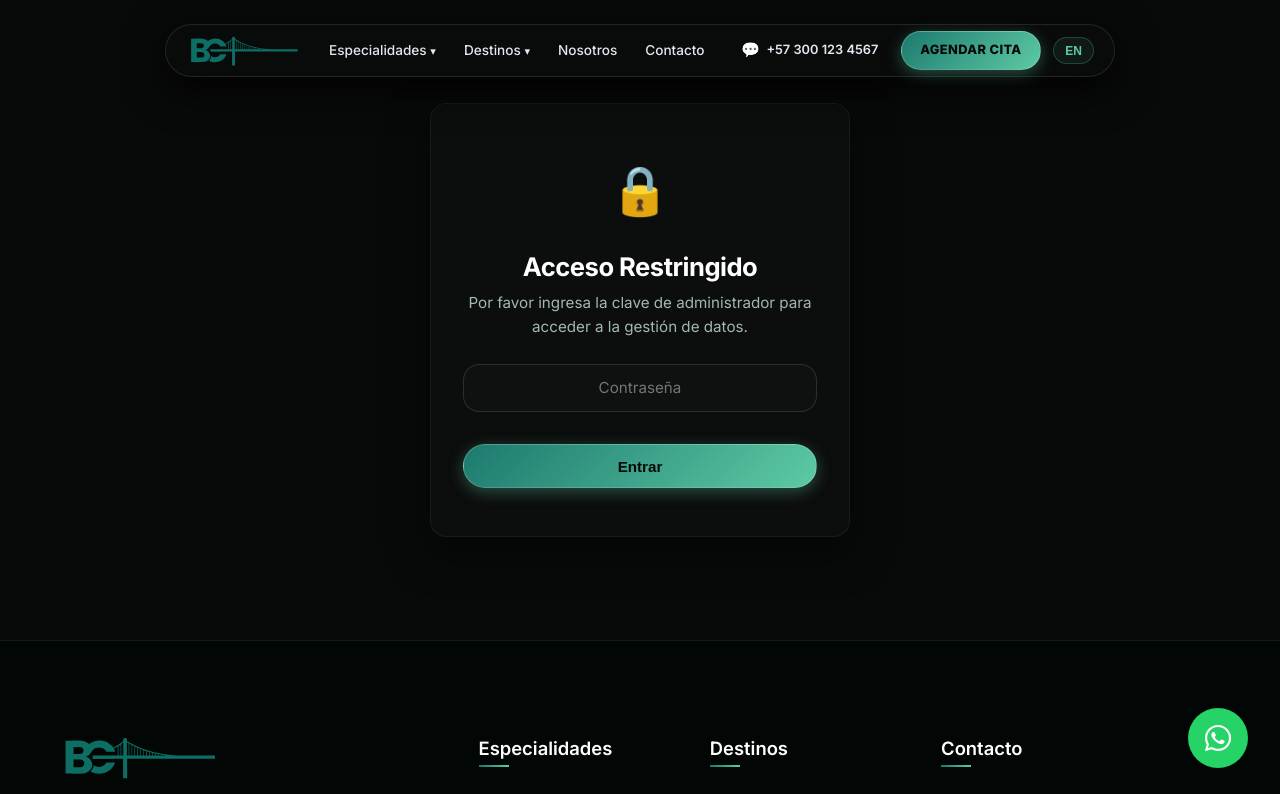
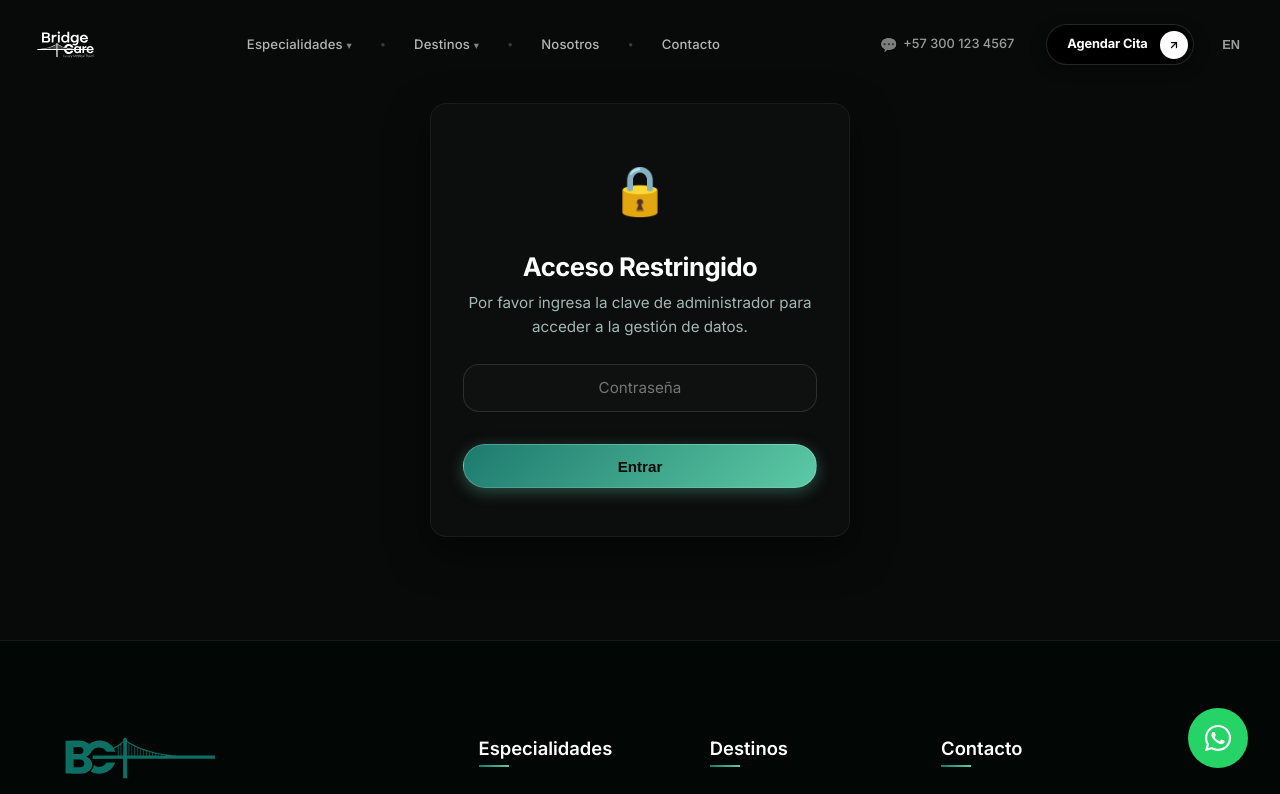
Before and after one commit to Alifer1221/BridgeCarePaginaWeb, a Next.js app: page /admin in a window 1280 px wide. Shown: the top 794 px of the page. Built offline with nearby package versions, Linux system fonts and the light colour scheme.

Commit message:
style(header): redesign header to transparent menu with scrolled glassmorphism background and pill button

```diff
--- a/src/app/globals.css
+++ b/src/app/globals.css
@@ -308,38 +308,44 @@ select.form-control option {
    ========================================== */
 .site-header-wrapper {
   position: fixed;
-  top: 1.5rem;
-  left: 50%;
-  transform: translate(-50%, 0);
-  width: calc(100% - 2.5rem);
-  max-width: 950px;
+  top: 0;
+  left: 0;
+  width: 100%;
   z-index: 1000;
-  transition: transform 0.4s cubic-bezier(0.16, 1, 0.3, 1), opacity 0.3s ease;
+  transition: transform 0.4s cubic-bezier(0.16, 1, 0.3, 1), background-color 0.3s ease, border-color 0.3s ease, box-shadow 0.3s ease;
+  background-color: transparent;
+  border-bottom: 1px solid transparent;
 }
 
 .site-header-wrapper.hidden {
-  transform: translate(-50%, -160%);
+  transform: translateY(-100%);
   opacity: 0;
   pointer-events: none;
 }
 
-.header-capsule {
-  background: rgba(10, 12, 11, 0.95);
+/* When scrolled, apply esmerilado background and shadow */
+.site-header-wrapper.scrolled {
+  background-color: rgba(10, 12, 11, 0.85);
   backdrop-filter: blur(20px);
   -webkit-backdrop-filter: blur(20px);
-  border: 1px solid rgba(255, 255, 255, 0.1);
-  border-radius: var(--radius-full);
+  border-bottom: 1px solid rgba(255, 255, 255, 0.05);
+  box-shadow: 0 8px 32px rgba(0, 0, 0, 0.5);
+}
+
+.header-capsule {
+  width: 100%;
+  max-width: 1300px;
+  margin: 0 auto;
+  padding: 1.5rem 2rem;
   display: flex;
   align-items: center;
   justify-content: space-between;
-  padding: 0.4rem 1.25rem;
-  box-shadow: 0 12px 40px rgba(0, 0, 0, 0.85);
-  transition: var(--transition);
+  transition: padding 0.3s ease;
 }
 
-.header-capsule:hover {
-  border-color: rgba(93, 202, 165, 0.5);
-  box-shadow: 0 12px 40px rgba(93, 202, 165, 0.1);
+/* Compact padding when scrolled */
+.site-header-wrapper.scrolled .header-capsule {
+  padding: 0.85rem 2rem;
 }
 
 .logo-link {
@@ -350,12 +356,14 @@ select.form-control option {
 }
 
 .logo-link:hover {
-  transform: scale(1.05);
+  transform: scale(1.02);
 }
 
-.isotipo-img {
-  height: 30px;
+.logo-img {
+  height: 28px;
   width: auto;
+  filter: brightness(0) invert(1); /* Forces logo to be pure white */
+  transition: transform 0.3s ease;
 }
 
 .nav-menu {
@@ -366,25 +374,36 @@ select.form-control option {
 .nav-list {
   list-style: none;
   display: flex;
-  gap: 1.25rem;
+  align-items: center;
+  gap: 1.5rem;
   margin: 0;
   padding: 0;
 }
 
+.nav-separator {
+  display: flex;
+  align-items: center;
+  color: rgba(255, 255, 255, 0.2);
+  font-size: 0.7rem;
+  user-select: none;
+  line-height: 1;
+}
+
 .nav-link {
-  color: var(--blanco-hueso) !important;
+  color: rgba(255, 255, 255, 0.7) !important;
   font-weight: 500 !important;
-  font-size: 0.85rem !important;
+  font-size: 0.82rem !important;
   cursor: pointer !important;
   transition: var(--transition-fast) !important;
   padding: 0.5rem 0.25rem !important;
   display: block !important;
   text-decoration: none !important;
   white-space: nowrap !important;
+  letter-spacing: 0.01em !important;
 }
 
 .nav-link:hover {
-  color: var(--mint-accent) !important;
+  color: var(--white) !important;
 }
 
 /* Dropdowns */
@@ -400,8 +419,9 @@ select.form-control option {
 }
 
 .arrow {
-  font-size: 0.7rem;
+  font-size: 0.65rem;
   transition: transform 0.2s ease;
+  opacity: 0.7;
 }
 
 .nav-item-dropdown:hover .arrow {
@@ -432,7 +452,7 @@ select.form-control option {
 }
 
 .glass-dropdown {
-  background: rgba(3, 12, 10, 0.95);
+  background: rgba(10, 12, 11, 0.98);
   border: 1px solid rgba(93, 202, 165, 0.15);
   backdrop-filter: blur(10px);
 }
@@ -455,70 +475,108 @@ select.form-control option {
 .header-actions {
   display: flex;
   align-items: center;
-  gap: 0.75rem;
+  gap: 1.25rem;
 }
 
 .lang-toggle-btn {
-  background: rgba(93, 202, 165, 0.08) !important;
-  border: 1px solid rgba(93, 202, 165, 0.25) !important;
-  color: var(--mint-accent) !important;
-  font-size: 0.75rem !important;
-  font-weight: 700 !important;
-  padding: 0.35rem 0.7rem !important;
-  border-radius: var(--radius-full) !important;
+  background: transparent !important;
+  border: none !important;
+  color: rgba(255, 255, 255, 0.6) !important;
+  font-size: 0.8rem !important;
+  font-weight: 600 !important;
+  padding: 0.5rem !important;
+  border-radius: 0 !important;
   cursor: pointer !important;
   transition: var(--transition-fast) !important;
 }
 
 .lang-toggle-btn:hover {
-  background: rgba(93, 202, 165, 0.2) !important;
-  border-color: var(--mint-accent) !important;
+  color: var(--white) !important;
   transform: scale(1.05) !important;
 }
 
 .whatsapp-number-link {
   display: flex;
   align-items: center;
-  gap: 0.4rem;
-  color: var(--blanco-hueso);
+  gap: 0.35rem;
+  color: rgba(255, 255, 255, 0.6);
   font-size: 0.8rem;
-  font-weight: 600;
-  padding: 0.35rem 0.65rem;
+  font-weight: 500;
+  padding: 0.5rem 0.75rem;
   border-radius: var(--radius-full);
   transition: var(--transition-fast);
+  background: transparent;
 }
 
 .whatsapp-number-link:hover {
-  color: var(--mint-accent);
-  background: rgba(93, 202, 165, 0.05);
+  color: var(--white);
+  background: rgba(255, 255, 255, 0.05);
 }
 
 .wa-icon {
-  font-size: 0.95rem;
+  font-size: 0.9rem;
+  opacity: 0.8;
 }
 
 .btn-book {
-  background: linear-gradient(135deg, var(--teal-primary) 0%, var(--mint-accent) 100%) !important;
-  color: var(--negro-suave) !important;
+  background: #000000 !important;
+  color: #ffffff !important;
   font-size: 0.8rem !important;
-  font-weight: 800 !important;
-  padding: 0.5rem 1.15rem !important;
+  font-weight: 700 !important;
+  padding: 0.35rem 0.35rem 0.35rem 1.25rem !important;
   border-radius: var(--radius-full) !important;
-  box-shadow: 0 4px 15px rgba(93, 202, 165, 0.35) !important;
-  transition: all 0.2s ease-in-out !important;
-  border: 1px solid rgba(255, 255, 255, 0.2) !important;
-  display: inline-block !important;
-  text-align: center !important;
-  text-transform: uppercase !important;
-  letter-spacing: 0.03em !important;
+  border: 1px solid rgba(255, 255, 255, 0.15) !important;
+  display: inline-flex !important;
+  align-items: center !important;
+  gap: 0.75rem !important;
   text-decoration: none !important;
   white-space: nowrap !important;
+  transition: all 0.3s cubic-bezier(0.16, 1, 0.3, 1) !important;
+  box-shadow: 0 4px 15px rgba(0, 0, 0, 0.4) !important;
 }
 
 .btn-book:hover {
-  transform: translateY(-2px) scale(1.03) !important;
-  box-shadow: 0 6px 20px rgba(93, 202, 165, 0.6) !important;
-  background: linear-gradient(135deg, #229989 0%, #7ee4c0 100%) !important;
+  background: #0c0f0e !important;
+  border-color: rgba(255, 255, 255, 0.3) !important;
+  transform: translateY(-1px) !important;
+  box-shadow: 0 6px 20px rgba(0, 0, 0, 0.5) !important;
+}
+
+.btn-book-text {
+  font-size: 0.8rem;
+  letter-spacing: -0.01em;
+  text-transform: none !important;
+}
+
+.btn-book-arrow-circle {
+  width: 28px;
+  height: 28px;
+  border-radius: 50%;
+  background-color: #ffffff;
+  color: #000000;
+  display: flex;
+  align-items: center;
+  justify-content: center;
+  flex-shrink: 0;
+  transition: transform 0.3s cubic-bezier(0.16, 1, 0.3, 1), background-color 0.3s ease, color 0.3s ease;
+}
+
+.btn-book:hover .btn-book-arrow-circle {
+  transform: scale(1.05);
+  background-color: var(--mint-accent);
+  color: #000000;
+}
+
+.btn-book-arrow {
+  width: 12px;
+  height: 12px;
+  stroke: currentColor;
+  stroke-width: 2.5;
+  transition: transform 0.3s cubic-bezier(0.16, 1, 0.3, 1);
+}
+
+.btn-book:hover .btn-book-arrow {
+  transform: translate(1.5px, -1.5px);
 }
 
 .menu-toggle {
@@ -546,14 +604,21 @@ select.form-control option {
     display: flex;
   }
 
+  .header-capsule {
+    padding: 1rem 1.5rem;
+  }
+
+  .site-header-wrapper.scrolled .header-capsule {
+    padding: 0.75rem 1.5rem;
+  }
+
   .nav-menu {
     position: absolute;
     top: 100%;
     left: 0;
     right: 0;
-    background: rgba(3, 12, 10, 0.98);
-    border: 1px solid rgba(93, 202, 165, 0.15);
-    border-radius: var(--radius-lg);
+    background: rgba(10, 12, 11, 0.98);
+    border-bottom: 1px solid rgba(93, 202, 165, 0.15);
     flex-direction: column;
     padding: 1.5rem;
     opacity: 0;
@@ -566,13 +631,18 @@ select.form-control option {
   .nav-menu.open {
     opacity: 1;
     visibility: visible;
-    transform: translateY(10px);
+    transform: translateY(0);
   }
 
   .nav-list {
     flex-direction: column;
     width: 100%;
     gap: 1rem;
+    align-items: flex-start;
+  }
+
+  .nav-separator {
+    display: none;
   }
 
   .dropdown-menu {
@@ -594,6 +664,7 @@ select.form-control option {
   .header-actions {
     margin-left: auto;
     margin-right: 0.5rem;
+    gap: 0.75rem;
   }
 
   .whatsapp-number-link .wa-number {
@@ -602,12 +673,12 @@ select.form-control option {
 }
 
 @media (max-width: 576px) {
-  .site-header-wrapper {
-    top: 1rem;
+  .header-capsule {
+    padding: 0.75rem 1rem;
   }
 
-  .header-capsule {
-    padding: 0.4rem 0.75rem;
+  .site-header-wrapper.scrolled .header-capsule {
+    padding: 0.6rem 1rem;
   }
 
   .header-actions {
@@ -615,8 +686,18 @@ select.form-control option {
   }
 
   .btn-book {
-    padding: 0.4rem 0.85rem !important;
+    padding: 0.3rem 0.3rem 0.3rem 0.85rem !important;
     font-size: 0.75rem !important;
+  }
+
+  .btn-book-arrow-circle {
+    width: 22px !important;
+    height: 22px !important;
+  }
+
+  .btn-book-arrow {
+    width: 11px !important;
+    height: 11px !important;
   }
 
   .whatsapp-number-link {
--- a/src/components/Header.tsx
+++ b/src/components/Header.tsx
@@ -11,6 +11,7 @@ export default function Header() {
   const [destinations, setDestinations] = useState<Destination[]>([]);
   const [isOpen, setIsOpen] = useState(false);
   const [isVisible, setIsVisible] = useState(true);
+  const [isScrolled, setIsScrolled] = useState(false);
   const [lastScrollY, setLastScrollY] = useState(0);
 
   useEffect(() => {
@@ -24,6 +25,13 @@ export default function Header() {
 
     const handleScroll = () => {
       const currentScrollY = window.scrollY;
+
+      if (currentScrollY > 20) {
+        setIsScrolled(true);
+      } else {
+        setIsScrolled(false);
+      }
+
       if (currentScrollY > lastScrollY && currentScrollY > 100) {
         setIsVisible(false); // Hide on scroll down
         setIsOpen(false);   // Close mobile menu if open
@@ -43,11 +51,11 @@ export default function Header() {
   }, [lastScrollY]);
 
   return (
-    <header className={`site-header-wrapper ${isVisible ? "" : "hidden"}`}>
+    <header className={`site-header-wrapper ${isVisible ? "" : "hidden"} ${isScrolled ? "scrolled" : ""}`}>
       <div className="header-capsule">
-        {/* Left Side: Isotipo Home link */}
+        {/* Left Side: Logo Home link */}
         <Link href="/" className="logo-link" onClick={() => setIsOpen(false)}>
-          <img src="/isotipo.svg" alt="Bridge Care Home" className="isotipo-img" />
+          <img src="/logo.svg" alt="Bridge Care Home" className="logo-img" />
         </Link>
 
         {/* Mobile menu toggle */}
@@ -83,6 +91,8 @@ export default function Header() {
               </ul>
             </li>
 
+            <li className="nav-separator">•</li>
+
             <li className="nav-item-dropdown">
               <span className="nav-link dropdown-trigger">
                 {t("nav.destinations")} <span className="arrow">▾</span>
@@ -102,11 +112,15 @@ export default function Header() {
               </ul>
             </li>
 
+            <li className="nav-separator">•</li>
+
             <li>
               <Link href="/nosotros" onClick={() => setIsOpen(false)} className="nav-link">
                 {t("nav.about")}
               </Link>
             </li>
+
+            <li className="nav-separator">•</li>
 
             <li>
               <Link href="/contacto" onClick={() => setIsOpen(false)} className="nav-link">
@@ -135,7 +149,13 @@ export default function Header() {
 
           {/* CTA Book (High visibility Call To Action) */}
           <Link href="/contacto" className="btn-book">
-            {t("nav.book")}
+            <span className="btn-book-text">{t("nav.book")}</span>
+            <div className="btn-book-arrow-circle">
+              <svg viewBox="0 0 24 24" fill="none" stroke="currentColor" strokeWidth="2.5" strokeLinecap="round" strokeLinejoin="round" className="btn-book-arrow">
+                <line x1="7" y1="17" x2="17" y2="7"></line>
+                <polyline points="7 7 17 7 17 17"></polyline>
+              </svg>
+            </div>
           </Link>
 
           {/* Language toggle at the far right */}
```
